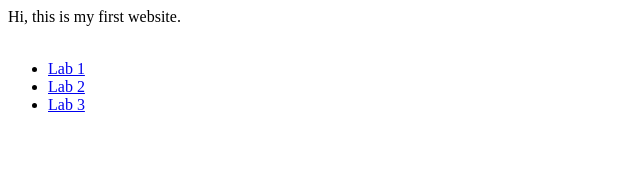
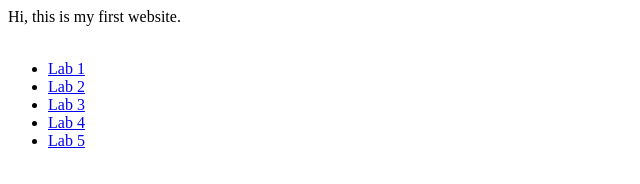
Before and after one commit to Jesper-SH-Hong/comp1537_lab, a plain HTML site: page index.html in a window 1280 px wide. Shown: the whole page, without its empty margins (0-640 px from the left). Drawn offline with Linux system fonts and the light colour scheme.

Commit message:
add lab4, 5

```diff
--- a/index.html
+++ b/index.html
@@ -20,6 +20,15 @@
       <a href="lab3/index.html"> Lab 3 </a>
     </li>
 
+    <li>
+      <a href="lab4/index.html"> Lab 4 </a>
+    </li>
+
+    <li>
+      <a href="lab5/index.html"> Lab 5 </a>
+    </li>
+
   </ul>
 </body>
+
 </html>
```
Lines whose indentation alone changed are shown as unchanged.
